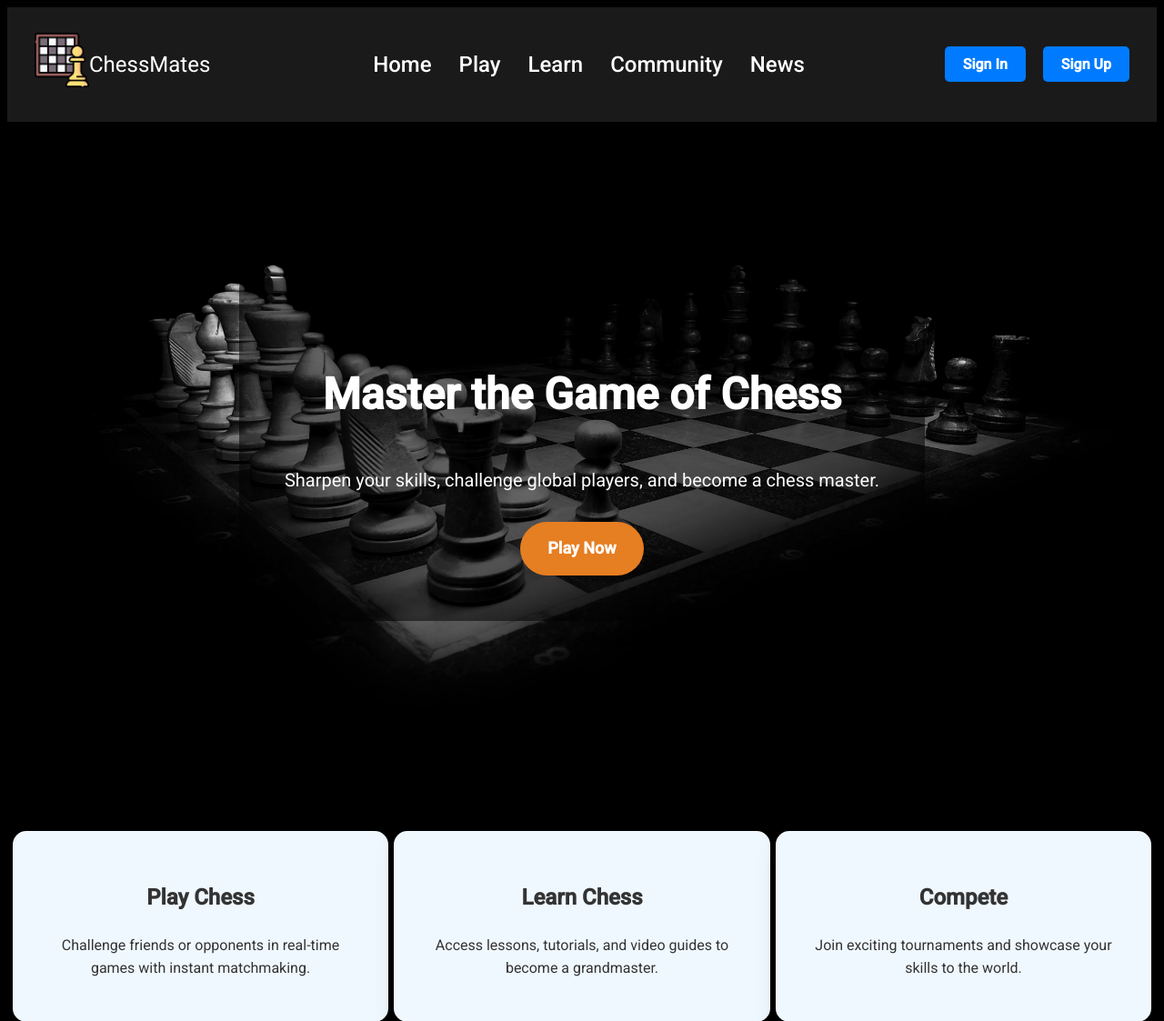
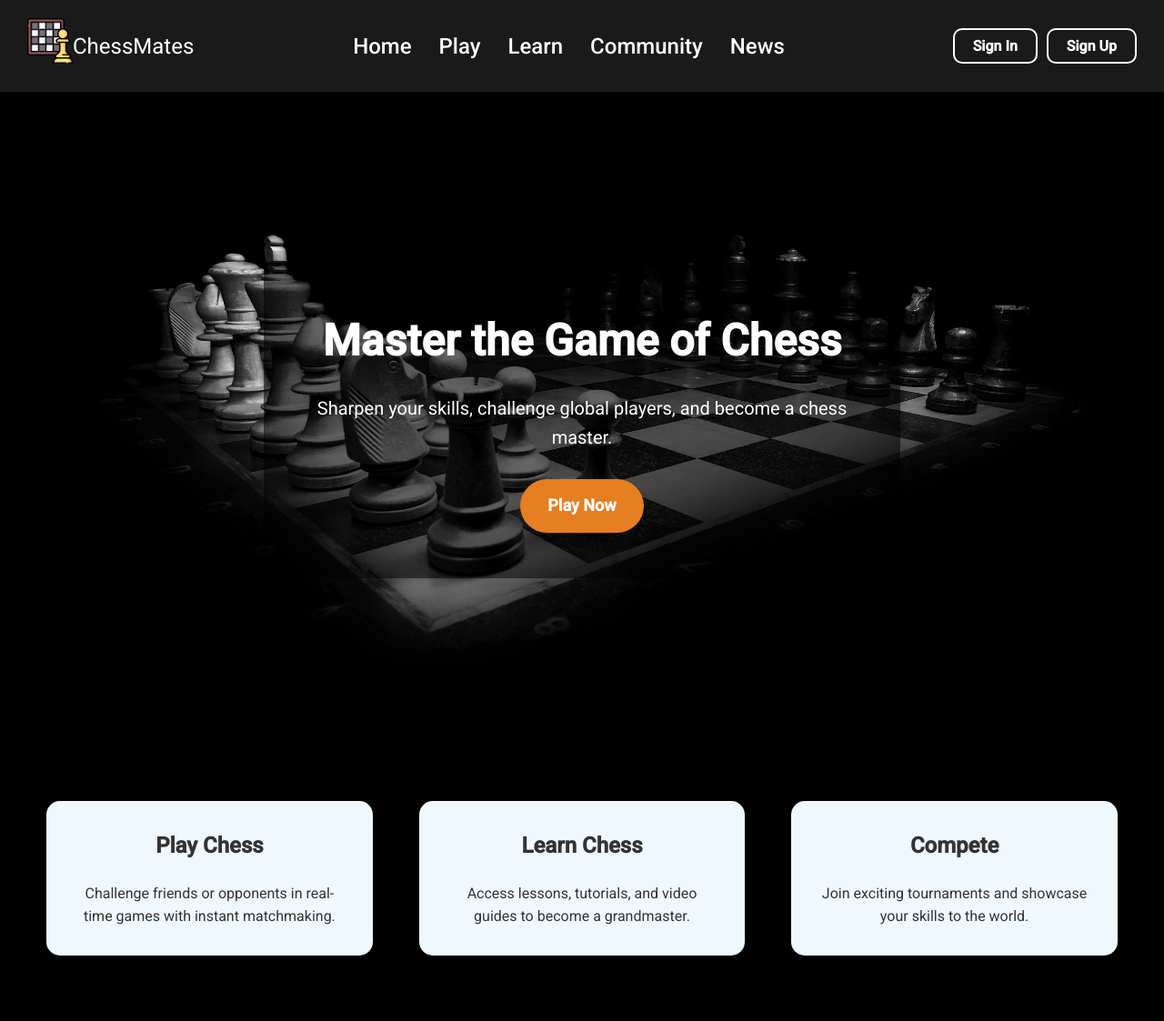
Before and after one commit to Uday2k5/Chess-Project, a PHP site: page /landing/landing.php in a window 1280 px wide. Shown: the top 1123 px of the page at 91% size. Run offline with PHP 8.4, Linux system fonts and the light colour scheme.

Commit message:
fixed button css

```diff
--- a/Chessproject/landing/landing.css
+++ b/Chessproject/landing/landing.css
@@ -1,4 +1,3 @@
-* Global Reset */
 * {
     margin: 0;
     padding: 0;
@@ -12,7 +11,6 @@ body {
     line-height: 1.6;
 }
 
-/* Header Styles */
 header {
     background-color: #1a1a1a;
     color: white;
@@ -29,7 +27,7 @@ header {
 
 }
  .logoimg{
-    width: 60px;
+    width: 50px;
     height: auto;
  }
 nav {
@@ -42,7 +40,7 @@ nav {
     list-style: none;
     display: flex;
     gap: 30px;
-    font-size: 1.5rem;
+    font-size: 1rem;
 }
 
 .nav-links a {
@@ -57,15 +55,28 @@ nav {
     color: #f39c12;
 }
 
+.auth-buttons{
+    display: flex;
+    flex-direction: row;
+    justify-content: space-between;
+    align-items: center;
+}
+
 .auth-buttons .btn {
-    margin-left: 15px;
-    padding: 10px 20px;
-    color: white;
-    background-color: #007BFF;
-    border-radius: 5px;
     text-decoration: none;
     font-weight: 600;
-    transition: background-color 0.3s ease;
+    background: transparent;
+    border: 2px solid #fff;
+    border-radius: 10px;
+    outline: none;
+    padding: 5px 20px;
+    color: white;
+    display: flex;
+    align-items: center;
+    /* margin-top: 30px; */
+    margin-left: 10px;
+    cursor: pointer;
+    transition: all 0.3s ease-in-out;
 }
 
 .auth-buttons .btn:hover {
@@ -73,7 +84,7 @@ nav {
 }
 
 .hero {
-    background-image: url('./chessbg.png');
+    background-image: url('../img/chessbg.png');
     background-size: cover;
     background-position: center;
     height: 90vh;
--- a/Chessproject/landing/landing.php
+++ b/Chessproject/landing/landing.php
@@ -12,7 +12,7 @@
         <nav>
             <div class="logo">
                 <a href="#">
-                <img src="chess.png" alt="Chessmates"  class = "logoimg"></a>
+                <img src="../img/chess.png" alt="Chessmates"  class = "logoimg"></a>
                 ChessMates
             </div>
             <ul class="nav-links">
```
Also changed, not shown: Chessproject/img/chessbg.png (renamed from Chessproject/landing/chessbg.png), Chessproject/landing/chess.png (deleted).
